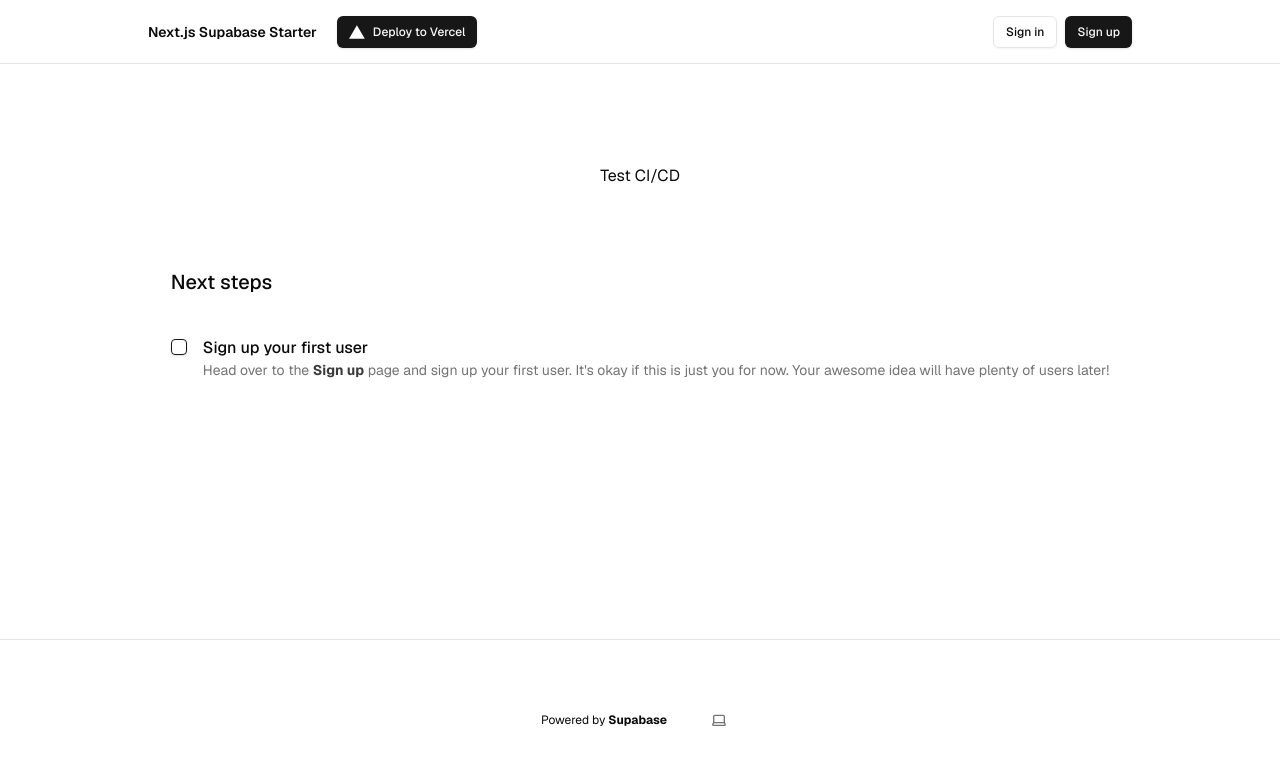
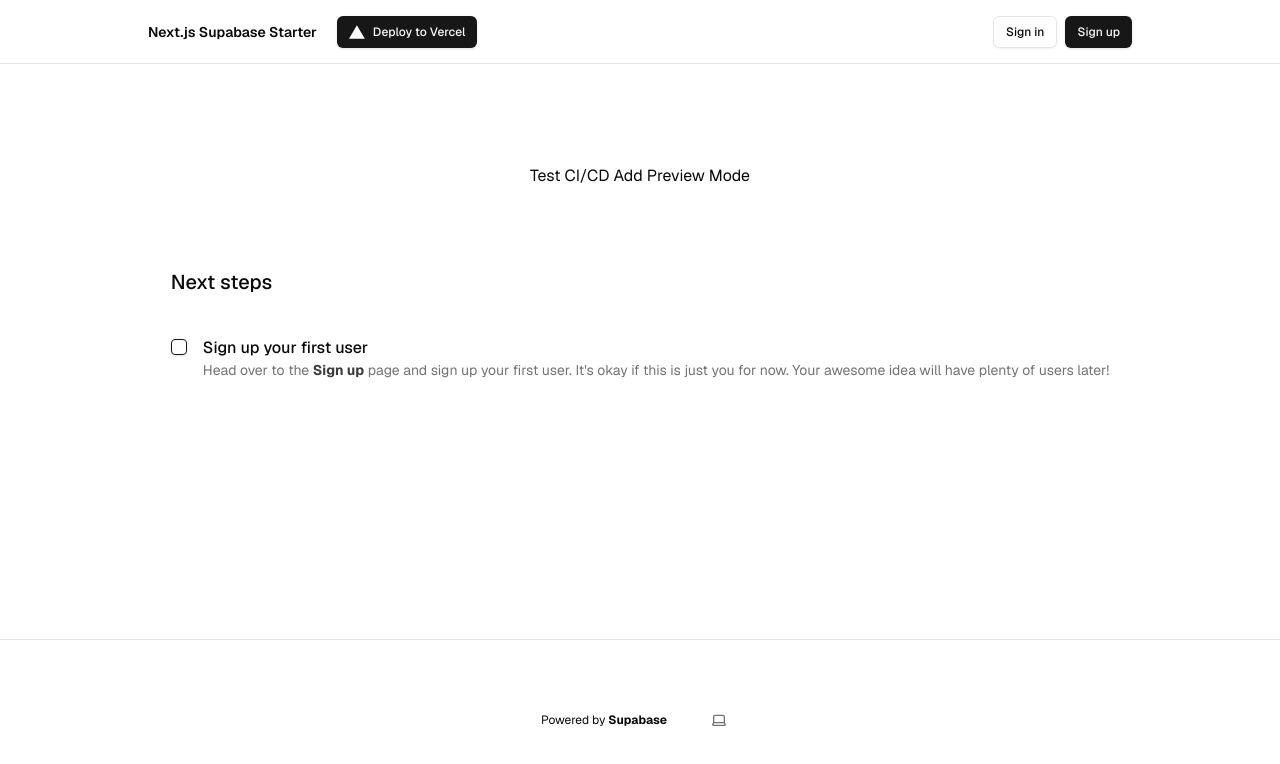
Before and after one commit to superdev1123/next-supabase, a Next.js app: page / in a window 1280 px wide. Shown: the top 764 px of the page. Built offline with nearby package versions, Linux system fonts and the light colour scheme; no server answers.

Commit message:
test preview mode

```diff
--- a/components/hero.tsx
+++ b/components/hero.tsx
@@ -2,6 +2,7 @@ export function Hero() {
   return (
     <div className="flex flex-col gap-16 items-center">
       Test CI/CD
+      Add Preview Mode
     </div>
   );
 }
```
